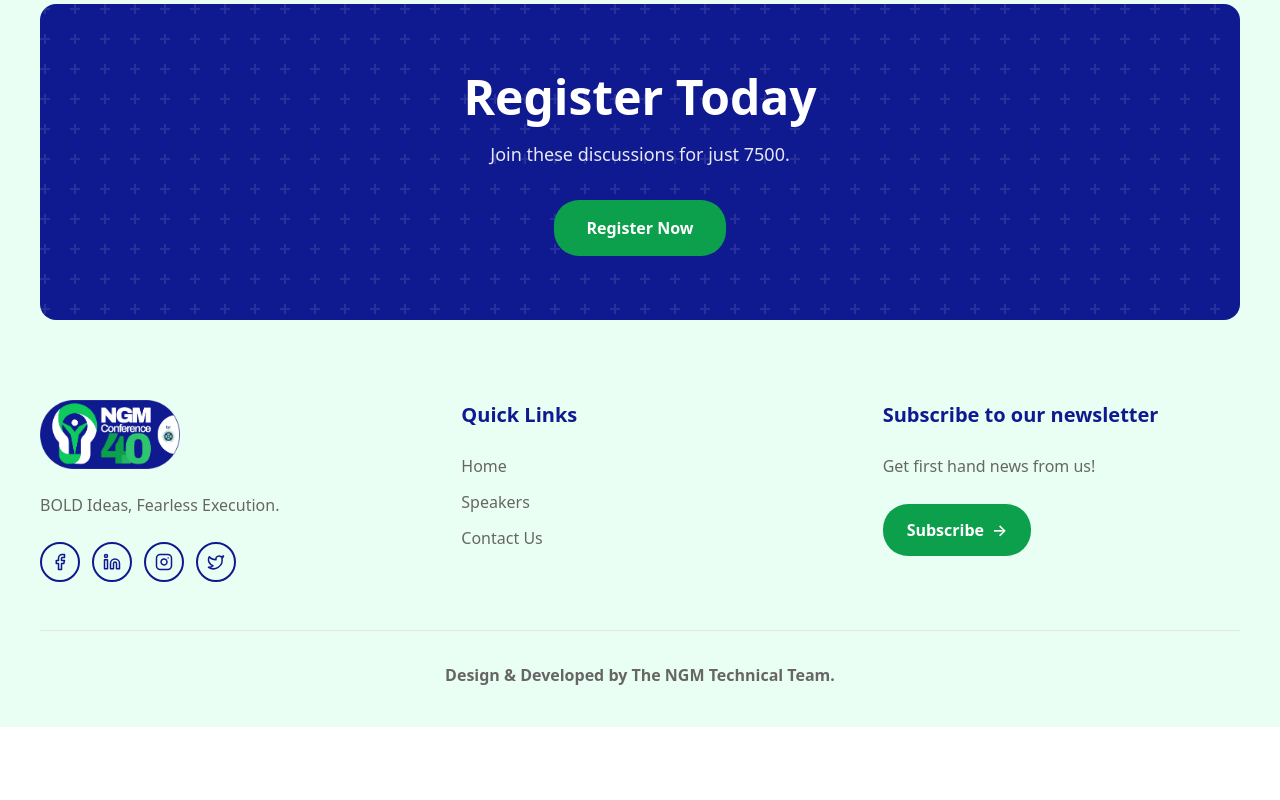
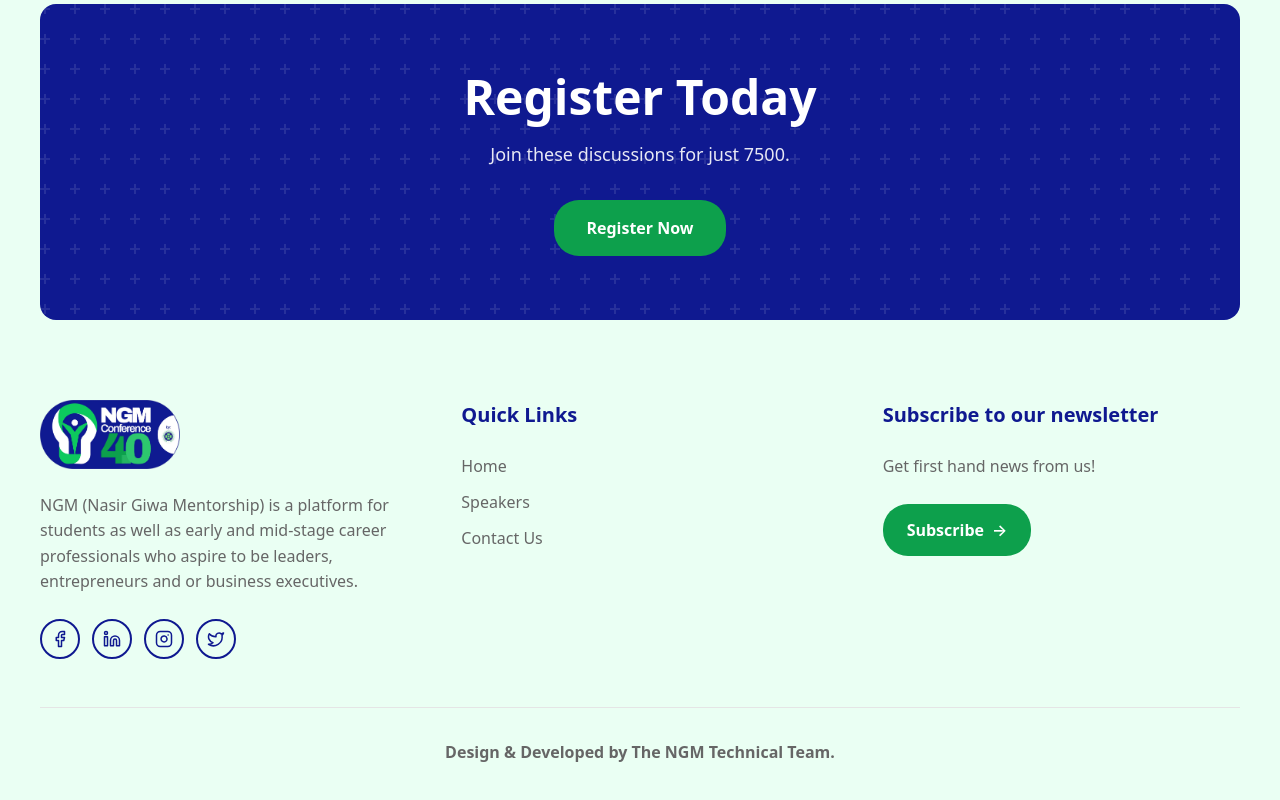
Before and after one commit to dotandev/NGM, a Next.js app: page / in a window 1280 px wide. Shown: the part 3352-4152 px from the top of the page. Before the commit the page ends 4079 px from the top, so only its background shows below. Built offline with nearby package versions, Linux system fonts and the light colour scheme.

Commit message:
update footer

```diff
--- a/components/footer.tsx
+++ b/components/footer.tsx
@@ -188,7 +188,9 @@ export default function Footer() {
                 marginBottom: "24px",
               }}
             >
-              BOLD Ideas, Fearless Execution.{" "}
+              NGM (Nasir Giwa Mentorship) is a platform for students as well as
+              early and mid-stage career professionals who aspire to be leaders,
+              entrepreneurs and or business executives.{" "}
             </p>
 
             <div
```
